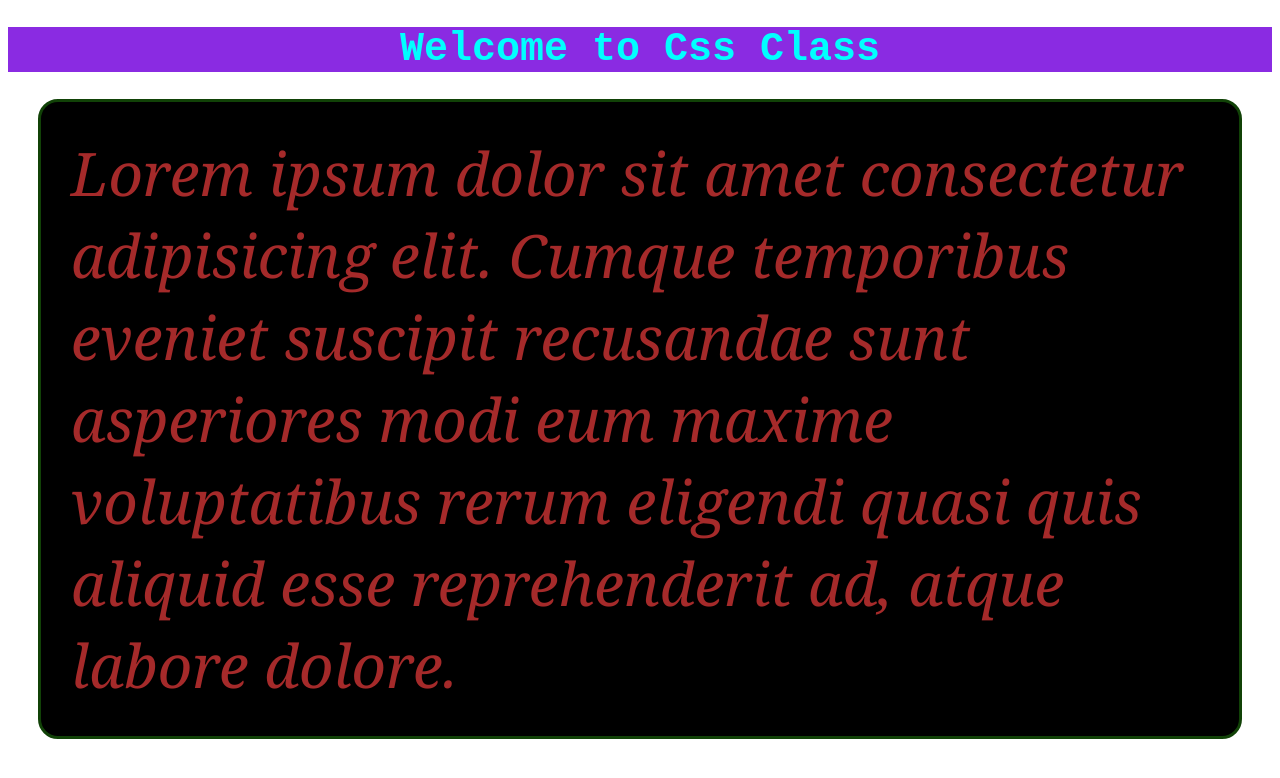
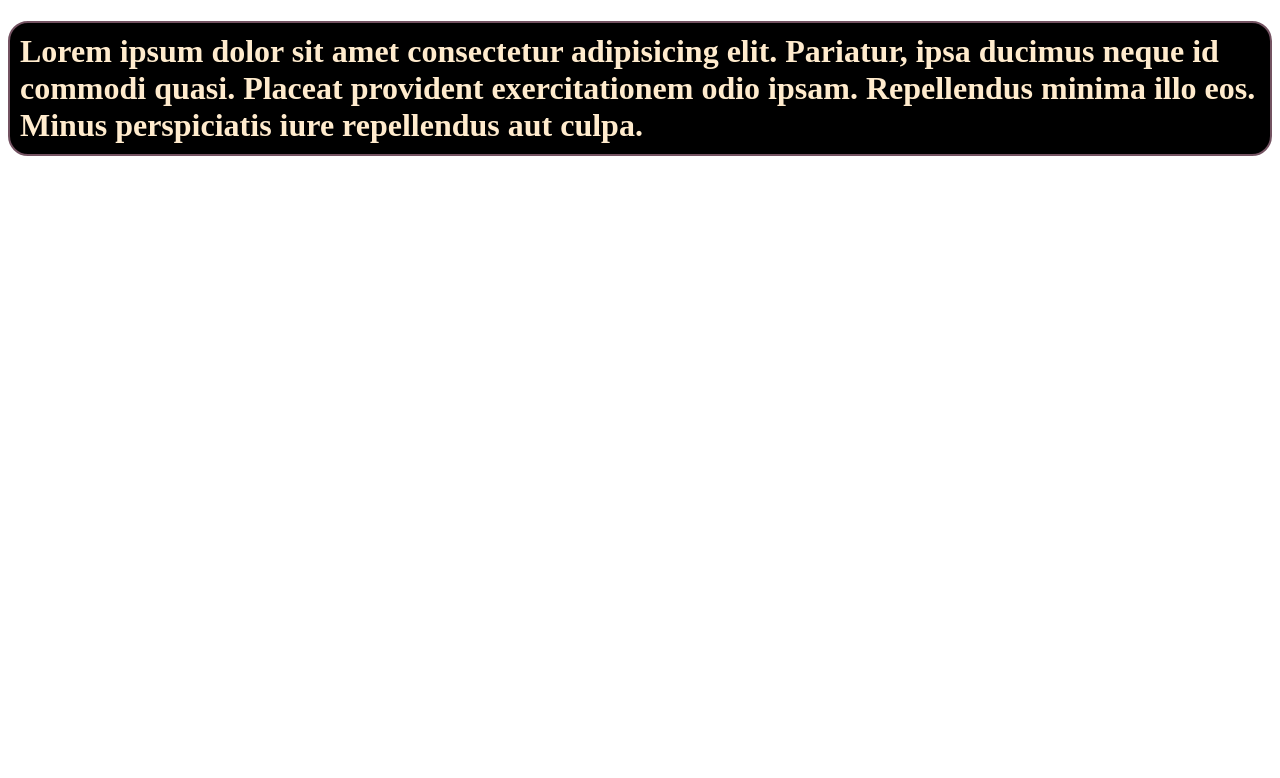
Before and after one commit to rahul-loni/css, a plain HTML site: page index.html in a window 1280 px wide. Drawn offline with Linux system fonts and the light colour scheme.

Commit message:
internal css

```diff
--- a/index.html
+++ b/index.html
@@ -5,10 +5,21 @@
     <meta http-equiv="X-UA-Compatible" content="IE=edge">
     <meta name="viewport" content="width=device-width, initial-scale=1.0">
     <title>CSS Tutorial</title>
+    <style>
+        h1{
+           color: blanchedalmond;
+           background-color: black;
+           padding: 10px;
+           border: solid #745362 2px;
+           border-radius: 20px;
+           box-shadow: blue;
+           box-sizing: content-box;
+        }
+    </style>
 </head>
 <body>
     <!---Inline Css-->
-    <h1
+    <!-- <h1
     style="color: aqua;
     background-color: blueviolet;
     font-size: 40px;
@@ -28,7 +39,8 @@
 
     padding: 30px;
     border-radius: 20px;
-    border: solid 3px rgb(17, 66, 7);">Lorem ipsum dolor sit amet consectetur adipisicing elit. Cumque temporibus eveniet suscipit recusandae sunt asperiores modi eum maxime voluptatibus rerum eligendi quasi quis aliquid esse reprehenderit ad, atque labore dolore.</p>
+    border: solid 3px rgb(17, 66, 7);">Lorem ipsum dolor sit amet consectetur adipisicing elit. Cumque temporibus eveniet suscipit recusandae sunt asperiores modi eum maxime voluptatibus rerum eligendi quasi quis aliquid esse reprehenderit ad, atque labore dolore.</p> -->
     <!---Inline Css End-->
+    <h1>Lorem ipsum dolor sit amet consectetur adipisicing elit. Pariatur, ipsa ducimus neque id commodi quasi. Placeat provident exercitationem odio ipsam. Repellendus minima illo eos. Minus perspiciatis iure repellendus aut culpa.</h1>
 </body>
 </html>
```
